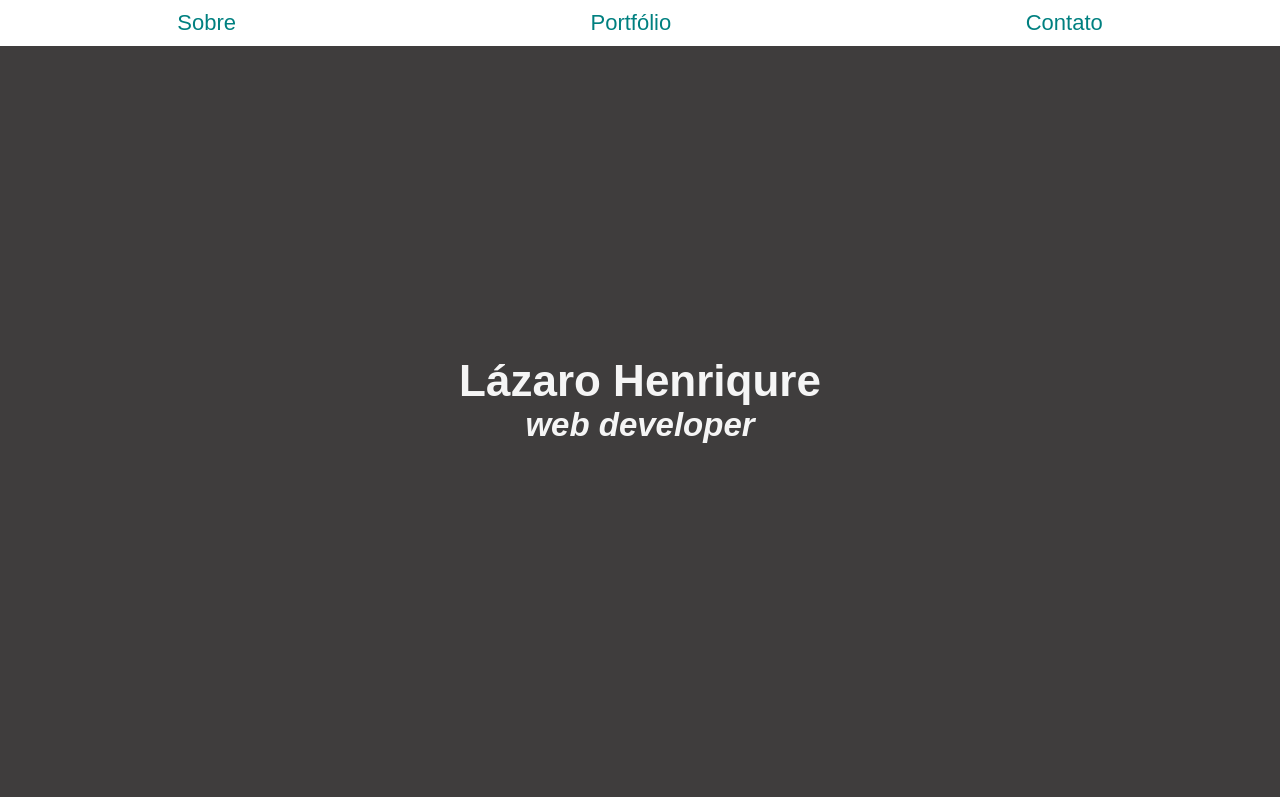
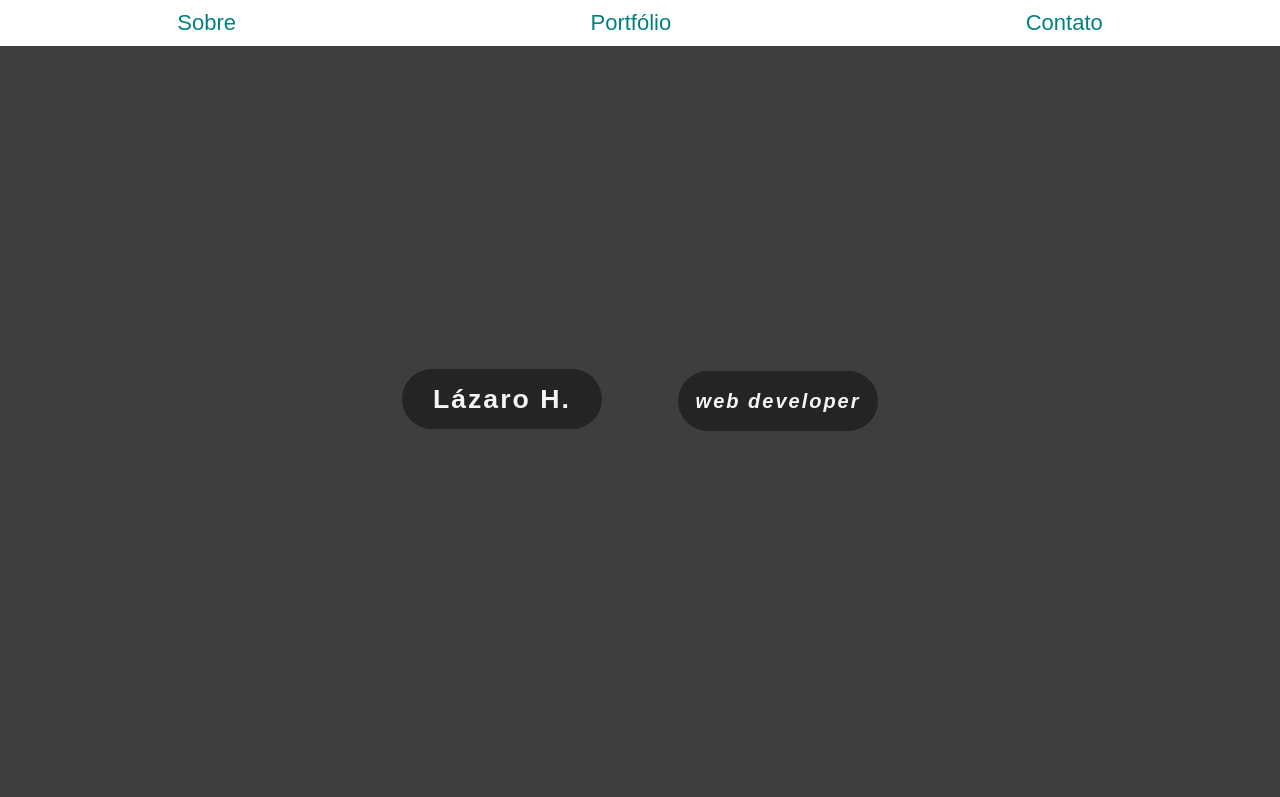
Before and after one commit to Laazaroh/PortF, a plain HTML site: page index.html in a window 1280 px wide. Shown: the top 797 px of the page. Drawn offline with Linux system fonts and the light colour scheme.

Commit message:
versão 2.5
adição de botoes com transições de cores na home

```diff
--- a/css/estilo.css
+++ b/css/estilo.css
@@ -83,3 +83,72 @@ a:holver{
   height: 180px;
   width: 180px;
 }
+
+
+/*
+extra: ---------------------------------------
+*/
+.buttons button{
+
+  height: 60px;
+  width: 200px;
+  margin: 0 35px;
+  border-radius: 50px;
+  border: none;
+  outline: none;
+  background: #242424;
+  color: #ffffff;
+  letter-spacing: 2px;
+  cursor: pointer;
+
+}
+
+.buttons button:first-child:hover{
+  background: linear-gradient( 90deg, #03a9f4, #f441a5, #ffeb3b, #03a9f4 );
+  background-size: 400%;
+}
+
+.buttons button:last-child:hover{
+  background: linear-gradient( 90deg, #fa7199, #f5ce62, #e43603, #fa7199 );
+  background-size: 400%;
+}
+
+.buttons button:first-child:before, button:last-child:before{
+  content:'';
+  position: relative;
+  background: inherit;
+  top: -5px;
+  right: -5px;
+  bottom: -5px;
+  left: -5px;
+  border-radius: 50px;
+  filter: blur(20px);
+  opacity: 0;
+  transform: opacity .5;
+
+}
+
+.buttons button:hover:first-child:before, button:hover:last-child:before{
+  opacity: 1;
+  z-index: -1;
+}
+.buttons button:hover{
+  z-index: 1;
+  animation: glow 8s linear infinite;
+}
+
+@keyframes glow{
+  0%{
+    background-position: 0%;
+
+  }
+  100%{
+    background-position: 100%;
+  }
+
+}
+
+
+/*
+extra: ---------------------------------------
+*/
--- a/index.html
+++ b/index.html
@@ -21,9 +21,14 @@
             </ul>
         </nav>
 
-        <div>
-            <h1 class="site-title">Lázaro Henriqure</h1>
-            <h2 class="site-subtitle">web developer</h2>
+        <div class="buttons">
+            <button>
+                <h1 class="site-title">Lázaro H.</h1>
+            </button>
+
+            <button>
+                <h2 class="site-subtitle">web developer</h2>
+            </button>
         </div>
 
     </header>
@@ -42,8 +47,7 @@
             <figcaption>Web design</figcaption>
         </figure>
         <figure>
-            <img class="img-portfolio" src="img/dev-notebook.jpeg"
-                alt="Projetos pessoais">
+            <img class="img-portfolio" src="img/dev-notebook.jpeg" alt="Projetos pessoais">
             <figcaption>Projetos pessoais</figcaption>
         </figure>
     </section>
```
